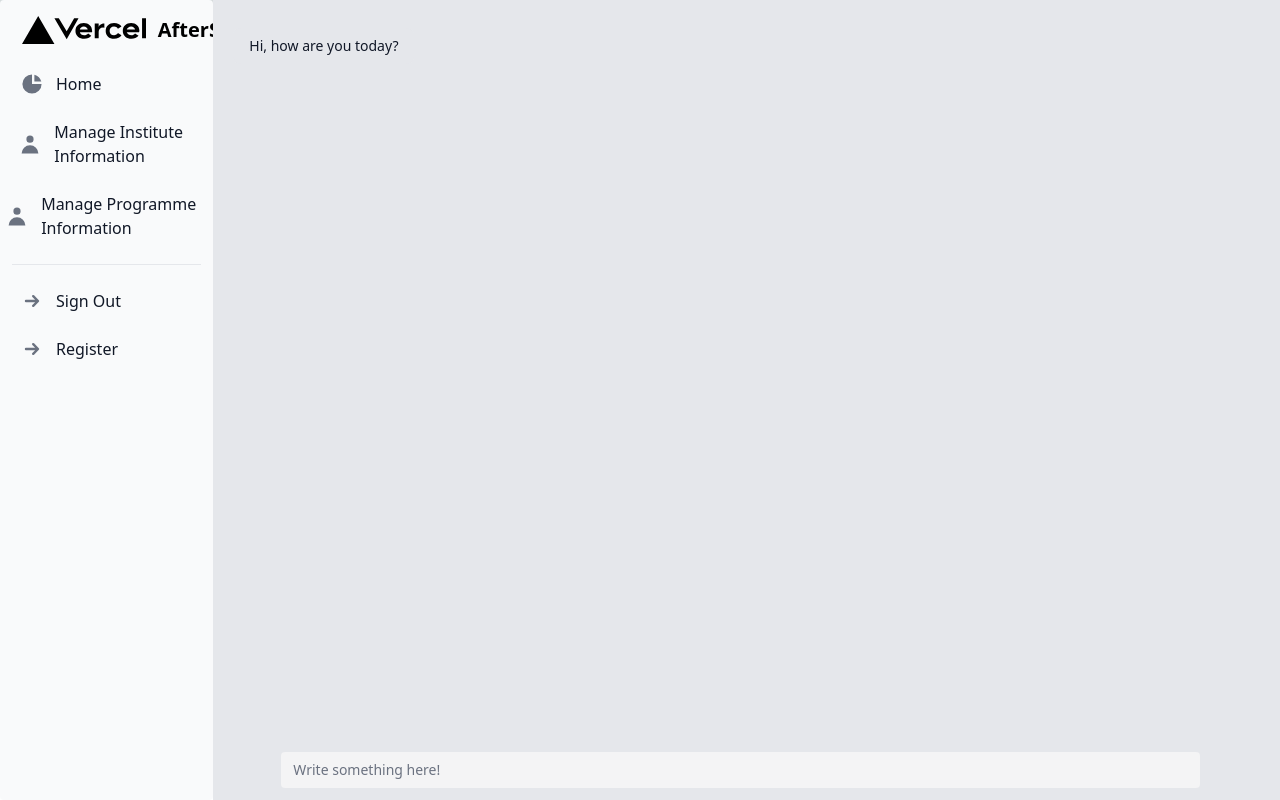
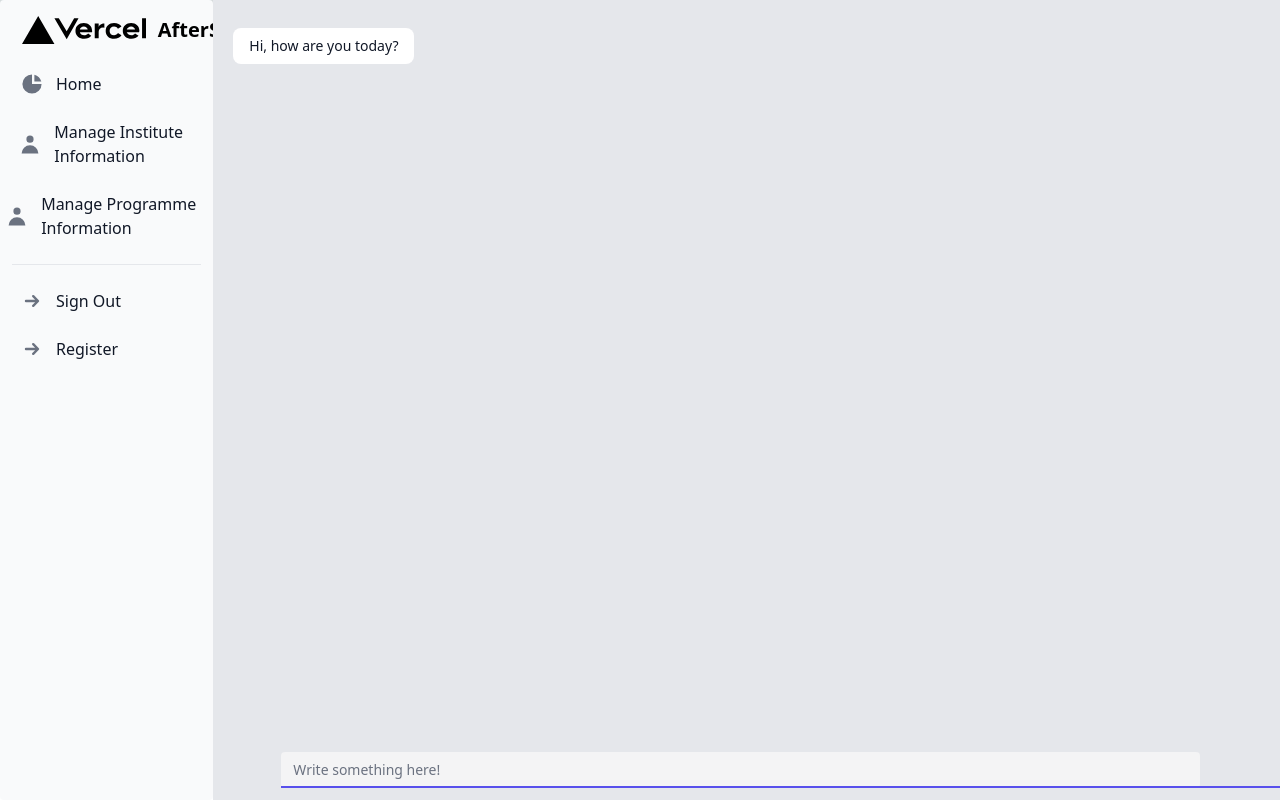
Before and after one commit to Lynxpetal/afterspm-fyp, a Next.js app: page /chat in a window 1280 px wide. Built offline with nearby package versions, Linux system fonts and the light colour scheme.

Commit message:
chatbot prerelease

```diff
--- a/src/app/chat/page.tsx
+++ b/src/app/chat/page.tsx
@@ -6,11 +6,14 @@ import TextareaAutosizeProps from "react-textarea-autosize";
 import { FC, HTMLAttributes, useContext, useRef, useState } from "react";
 import ChatMessages from "../component/ChatMessages";
 import { MessageContext } from "../context/messages";
+import { Spinner } from "flowbite-react";
 
-interface ChatInputProps extends HTMLAttributes<HTMLDivElement>{}
+interface ChatInputProps extends HTMLAttributes<HTMLDivElement> { }
 
-const ChatInput: FC<ChatInputProps> = ({}) => {
+const ChatInput: FC<ChatInputProps> = ({ }) => {
     const [input, setInput] = useState<string>('')
+    const [isLoading, setLoading] = useState<boolean>(false)
+
     const {
         messages,
         addMessage,
@@ -20,19 +23,20 @@ const ChatInput: FC<ChatInputProps> = ({}) => {
     } = useContext(MessageContext)
     const textareaRef = useRef<null | HTMLTextAreaElement>(null)
 
-    const {mutate: sendMessage} = useMutation({
+    const { mutate: sendMessage } = useMutation({
         mutationKey: ['sendMessage'],
         mutationFn: async (messages: Message) => {
+            setLoading(true)
             const response = await fetch("/api/message", {
                 method: 'POST',
                 headers: {
                     'Content-Type': 'application/json',
                 },
-                body: JSON.stringify({messages: [messages]}),
+                body: JSON.stringify({ messages: [messages] }),
             })
             return response.body
         },
-        onMutate(message){
+        onMutate(message) {
             addMessage(message)
         },
         onSuccess: async (stream) => {
@@ -41,7 +45,7 @@ const ChatInput: FC<ChatInputProps> = ({}) => {
             const id = nanoid()
             const responseMessage: Message = {
                 id,
-                isUserMessage:false,
+                isUserMessage: false,
                 text: '',
             }
 
@@ -55,7 +59,7 @@ const ChatInput: FC<ChatInputProps> = ({}) => {
             let done = false
 
             while (!done) {
-                const {value, done: doneReading} = await reader.read()
+                const { value, done: doneReading } = await reader.read()
                 done = doneReading
                 const chunkValue = decoder.decode(value)
                 updateMessage(id, (prev) => prev + chunkValue)
@@ -67,15 +71,17 @@ const ChatInput: FC<ChatInputProps> = ({}) => {
             setTimeout(() => {
                 textareaRef.current?.focus()
             }, 10)
+            setLoading(false)
         },
     })
     return (
         <div className={"flex flex-col pl-1 p-4 min-h-screen relative"}>
-            <ChatMessages className="px-2 py-3"/>
+            <ChatMessages className="px-2 py-3" />
             <div className="flex sm:pl-6 xl:pl-16 absolute bottom-3 w-full">
                 <TextareaAutosizeProps
                     ref={textareaRef}
                     rows={2}
+                    id="userInput"
                     onKeyDownCapture={(e) => {
                         if (e.key === 'Enter' && !e.shiftKey) {
                             e.preventDefault()
@@ -92,8 +98,22 @@ const ChatInput: FC<ChatInputProps> = ({}) => {
                     value={input}
                     onChange={(e) => setInput(e.target.value)}
                     autoFocus
+                    disabled={isLoading}
                     placeholder="Write something here!"
-                    className="peer disabled:opacity-50 resize-none block border-0 bg-zinc-100 py-1.5 text-gray-900 focus:ring-0 text-sm sm:leading-6 w-11/12 rounded" />
+                    className="peer z-0 disabled:opacity-50 resize-none block border-0 bg-zinc-100 py-1.5 text-gray-900 focus:ring-0 text-sm sm:leading-6 w-11/12 rounded" />
+                <div className=" absolute inset-x-[1195px] flex w-12">
+                    <kbd className="inline-flex items-center w-12 h-9 rounded border bg-white border-gray-200 px-2.5 font-sans text-xs text-gray-400">
+                        {isLoading ? <Spinner size="md" /> : <button onClick={() => sendMessage({
+                                id: nanoid(),
+                                text: input,
+                                isUserMessage: true
+                            })}>Enter</button>}
+                    </kbd>
+                </div>
+                <div
+                    aria-hidden='true'
+                    className="absolute w-[1114px] z-10 bottom-0 border-t border-gray-300 peer-focus:border-t-2 peer-focus:border-indigo-600 "
+                />
             </div>
         </div> //39.50
     )
--- a/src/app/component/ChatMessages.tsx
+++ b/src/app/component/ChatMessages.tsx
@@ -34,14 +34,9 @@ const ChatMessages: FC<ChatMessagesProps> = ({ className, ...props }) => {
                                 <p
                                     className={cn('px-4 py-2 rounded-lg', {
                                         'bg-blue-600 text-white': message.isUserMessage,
-                                        'bg-gray-200 text-gray-900': !message.isUserMessage,
+                                        'bg-white text-gray-900': !message.isUserMessage,
                                     })}>
-                                    <p className={cn("px-4 py2 rounded-lg", {
-                                        'bg-blue-600 text-white': message.isUserMessage,
-                                        'bg-gray-200 text-gray-900': !message.isUserMessage,
-                                    })}></p>
-                                    {/* <MarkdownLite text={message.text} /> */}
-                                    {message.text}
+                                    <MarkdownLite text={message.text} />
                                 </p>
                             </div>
                         </div>
--- a/src/app/component/MarkdownLite.tsx
+++ b/src/app/component/MarkdownLite.tsx
@@ -1,12 +1,8 @@
-import { StringFormat } from "firebase/storage";
 import Link from "next/link";
-import { FC } from "react";
+import React from "react";
 
-interface MarkdownLiteProps {
-    text: string
-}
 
-const MarkdownLite: FC<MarkdownLiteProps> = ({ text }) => {
+const MarkdownLite = ({ text }: {text: string}) => {
     const linkRegex = /\[(.+?)\]\((.+?)\)/g
     const parts = []
 
@@ -22,7 +18,14 @@ const MarkdownLite: FC<MarkdownLiteProps> = ({ text }) => {
         }
 
         parts.push(
-            <Link target='blank' rel="noopener noreferrer" className="break-words underline underline-offset-2 text-blue" key={linkUrl} href={linkUrl}>{linkText}</Link>
+            <Link
+                target='blank'
+                rel="noopener noreferrer"
+                className="break-words underline underline-offset-2 text-blue"
+                key={linkUrl}
+                href={linkUrl}>
+                {linkText}
+            </Link>
         )
 
         lastIndex = matchEnd
@@ -32,7 +35,9 @@ const MarkdownLite: FC<MarkdownLiteProps> = ({ text }) => {
     }
 
     return <>
-        {parts.map}
+        {parts.map((part, i) => (
+            <React.Fragment key={i}>{part}</React.Fragment>
+        ))}
     </>
 }
 
```
